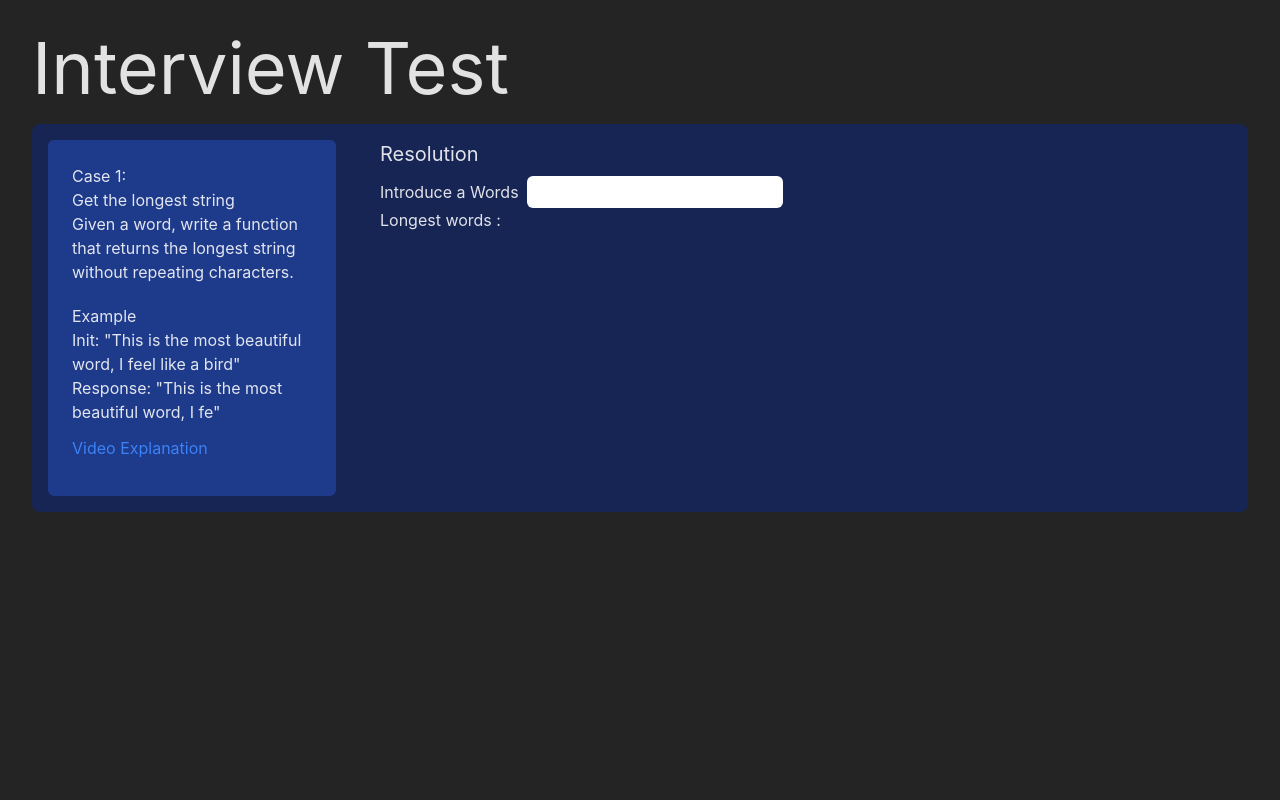
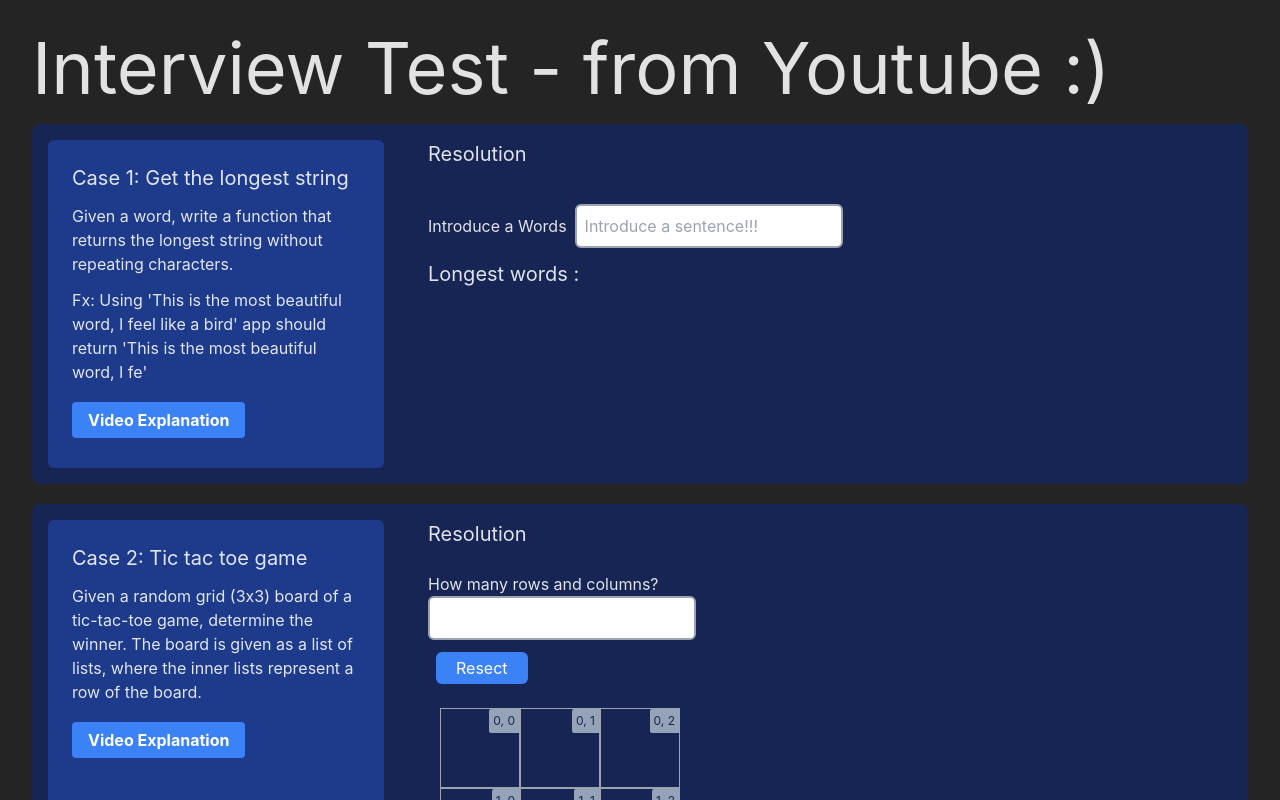
Before and after one commit to eddremonts86/youtube-code-challenges, a React (Vite) app: page / in a window 1280 px wide. Shown: the top 800 px of the page. Built offline with nearby package versions, Linux system fonts and the light colour scheme.

Commit message:
feat(app): updating readme.md, adding features to tictactoc game test

```diff
--- a/src/App.jsx
+++ b/src/App.jsx
@@ -1,10 +1,12 @@
 import "./App.css";
 import LongestWordCase from "./features/LongestWord/LongestWordCase";
+import TicTacToeCaseLayout from "./features/TicTacTocGame/TicTacToeCaseLayout";
 function App() {
   return (
     <>
-      <h1 className=" text-7xl mb-5">Interview Test </h1>
+      <h1 className=" text-7xl mb-5">Interview Test - from Youtube :) </h1>
       <LongestWordCase />
+      <TicTacToeCaseLayout />
     </>
   );
 }
--- a/src/features/LongestWord/LongestWordCase.jsx
+++ b/src/features/LongestWord/LongestWordCase.jsx
@@ -1,33 +1,20 @@
+import TestCaseLayout from "../UI/TestCaseLayout";
+import TestLayout from "../UI/TestLayout";
 import LongestWords from "./LongestWords";
-import TestLayout from "../TestLayout";
 export default function LongestWordCase() {
   return (
     <TestLayout>
-      <div className="max-w-72 bg-blue-900 p-6 rounded-md">
-        <h2>
-          Case 1: <br />
-          Get the longest string
-        </h2>
-        <p>
-          Given a word, write a function that returns the longest string without
-          repeating characters.
-        </p>
-        <p className="pt-5">Example</p>
-        <p>
-          Init: &quot;This is the most beautiful word, I feel like a bird&quot;
-        </p>
-        <p>Response: &quot;This is the most beautiful word, I fe&quot;</p>
-        <p className="my-3">
-          <a
-            href="https://www.youtube.com/watch?v=zue3lAZyAec"
-            className="text-blue-500 hover:text-blue-700"
-            target="_blank"
-          >
-            {" "}
-            Video Explanation
-          </a>
-        </p>
-      </div>
+      <TestCaseLayout
+        name={"Case 1: Get the longest string"}
+        description={
+          "Given a word, write a function that returns the longest string without repeating characters."
+        }
+        example={
+          "Fx: Using 'This is the most beautiful word, I feel like a bird' app should return 'This is the most beautiful word, I fe'"
+        }
+        url={"https://www.youtube.com/watch?v=zue3lAZyAec"}
+        urlText={"Video Explanation"}
+      />
       <div>
         <h2 className=" text-xl mb-2">Resolution</h2>
         <LongestWords />
--- a/src/features/LongestWord/LongestWords.jsx
+++ b/src/features/LongestWord/LongestWords.jsx
@@ -40,18 +40,20 @@ export default function LongestWords() {
   }, [words]);
 
   return (
-    <div className="flex-col">
+    <div className="flex-col my-6">
       <label>
-        <span className="mr-2">Introduce a Words</span>
+        <span className="mr-2 my-3">Introduce a Words</span>
         <input
-          className="rounded-md p-1 w-auto"
+          className="rounded-md p-2 w-auto border-2 border-gray-400 my-3"
           type="text"
+          placeholder="Introduce a sentence!!!"
           onChange={(e) => {
             setWords(e.target.value);
           }}
         ></input>
       </label>
-      <p> Longest words : {longestWords}</p>
+      <p className="text-xl"> Longest words :</p>
+      <p className="text-red-300"> {longestWords}</p>
     </div>
   );
 }
--- /dev/null
+++ b/src/features/TicTacTocGame/Board.jsx
@@ -0,0 +1,82 @@
+import PropTypes from "prop-types";
+import { useEffect, useState } from "react";
+export default function Board({ boardSize }) {
+  const [currentPlayer, setCurrentPlayer] = useState("X");
+  const [board, setBoard] = useState([]);
+  const [winner, setWinner] = useState(null);
+  useEffect(() => {
+    const grid = Array.from({ length: boardSize }, () =>
+      Array.from({ length: boardSize }, () => null)
+    );
+    setBoard(grid);
+  }, [boardSize]);
+
+  const winnerX = (board) => {
+    for (let i = 0; i < board.length; i++) {
+      if (board[i].every((item) => item === board[i][0] && item !== null)) {
+        return true;
+      }
+    }
+    return false;
+  };
+
+  const winnerY = () => {
+    return false;
+  };
+
+  const winnerDiagonal = () => {
+    return false;
+  };
+
+  const updatePosition = (rowIndex, colIndex) => {
+    board[rowIndex][colIndex] = currentPlayer;
+    setBoard([...board]);
+
+    const hasWinner = winnerX(board) || winnerY() || winnerDiagonal();
+    if (hasWinner) {
+      setWinner(currentPlayer);
+    }
+
+    setCurrentPlayer(currentPlayer === "X" ? "O" : "X");
+  };
+
+  return (
+    <>
+      {board.map((row, rowIndex) => (
+        <div
+          key={rowIndex}
+          className="flex"
+        >
+          {row.map((_, colIndex) => (
+            <div
+              key={colIndex}
+              className="border border-gray-400 w-20 h-20 flex justify-center items-center relative"
+              onClick={() => updatePosition(rowIndex, colIndex)}
+            >
+              <span className="absolute top-0 right-0 bg-slate-400 rounded-s-sm p-1 text-blue-950 text-xs">
+                {rowIndex}, {colIndex}
+              </span>
+              <span className="text-4xl">{board[rowIndex][colIndex]}</span>
+            </div>
+          ))}
+        </div>
+      ))}
+
+      {winner && (
+        <p className="text-3xl my-5">
+          {" "}
+          Congratulations player{" "}
+          <span className="text-red-700">{currentPlayer}</span> you won!{" "}
+        </p>
+      )}
+    </>
+  );
+}
+
+Board.propTypes = {
+  boardSize: {
+    isRequired: PropTypes.node.isRequired,
+    typeof: "number",
+    default: 3,
+  },
+};
--- /dev/null
+++ b/src/features/TicTacTocGame/TicTacToe.jsx
@@ -0,0 +1,49 @@
+import { useState } from "react";
+import Board from "./Board";
+export default function TicTacToe() {
+  const [board, setBoard] = useState(3);
+
+  return (
+    <>
+      <div className="my-6 flex-col">
+        <div>
+          <label
+            htmlFor="tic-tac-toe"
+            className="mr-2"
+          >
+            How many rows and columns?
+          </label>
+        </div>
+        <div>
+          <input
+            type="text"
+            id="tic-tac-toe"
+            name="tic-tac-toe"
+            placeholder="How is the board? 3x3"
+            className="rounded-md p-2 w-auto border-2 border-gray-400"
+            value={board}
+            onChange={(e) => {
+              setBoard(e.target.value);
+            }}
+          />
+        </div>
+
+        {board > 0 && (
+          <div className="my-3 mx-0 ">
+            <button
+              className="bg-blue-500 text-white px-5 py-1 rounded-md ml-2"
+              onClick={() => {
+                setBoard(0);
+              }}
+            >
+              Resect
+            </button>
+          </div>
+        )}
+      </div>
+      <div className="mx-3 my-5">
+        <Board boardSize={board} />
+      </div>
+    </>
+  );
+}
--- /dev/null
+++ b/src/features/TicTacTocGame/TicTacToeCaseLayout.jsx
@@ -0,0 +1,24 @@
+import TestLayout from "../UI/TestLayout";
+import TestCaseLayout from "../UI/TestCaseLayout";
+
+import TicTacToe from "./TicTacToe";
+export default function TicTacToeCaseLayout() {
+  return (
+    <TestLayout>
+      <TestCaseLayout
+        name={"Case 2: Tic tac toe game"}
+        description={
+          "Given a random grid (3x3) board of a tic-tac-toe game, determine the winner. The board is given as a list of lists, where the inner lists represent a row of the board."
+        }
+        example={""}
+        url={"https://www.youtube.com/watch?v=vweARwTPmg4"}
+        urlText={"Video Explanation"}
+      />
+
+      <div>
+        <h2 className=" text-xl mb-2">Resolution</h2>
+        <TicTacToe />
+      </div>
+    </TestLayout>
+  );
+}
--- /dev/null
+++ b/src/features/UI/TestButton.jsx
@@ -0,0 +1,19 @@
+import PropTypes from "prop-types";
+
+export default function TestButton({ url, text }) {
+  return (
+    <a
+      href={url}
+      target="_blank"
+      rel="noreferrer"
+      className="bg-blue-500 hover:bg-blue-700 text-white font-bold py-2 px-4 rounded"
+    >
+      {text}
+    </a>
+  );
+}
+
+TestButton.propTypes = {
+  url: PropTypes.string.isRequired,
+  text: PropTypes.string.isRequired,
+};
--- /dev/null
+++ b/src/features/UI/TestCaseLayout.jsx
@@ -0,0 +1,38 @@
+import PropTypes from "prop-types";
+import TextButton from "./TestButton";
+export default function TestCaseLayout({
+  name,
+  description,
+  example,
+  url,
+  urlText,
+}) {
+  return (
+    <div className="max-w-96 bg-blue-900 p-6 rounded-md">
+      <div className="max-w-72 bg-blue-900 rounded-md">
+        <div>
+          <h2 className="text-xl mb-3">{name}</h2>
+        </div>
+        <div className="mb-3">
+          <p>{description}</p>
+        </div>
+        <div className="mb-3">
+          <p>{example}</p>
+        </div>
+      </div>
+      <div className="mt-6 mb-3">
+        <TextButton
+          url={url}
+          text={urlText}
+        />
+      </div>
+    </div>
+  );
+}
+TestCaseLayout.propTypes = {
+  name: PropTypes.string.isRequired,
+  description: PropTypes.string.isRequired,
+  example: PropTypes.string.isRequired,
+  url: PropTypes.string.isRequired,
+  urlText: PropTypes.string.isRequired,
+};
--- a/src/features/TestLayout.jsx
+++ b/src/features/UI/TestLayout.jsx
@@ -2,7 +2,9 @@ import PropTypes from "prop-types";
 
 export default function TestLayout({ children }) {
   return (
-    <div className="bg-blue-950 rounded-lg p-4 flex gap-11">{children}</div>
+    <div className="bg-blue-950 rounded-lg p-4 flex gap-11 my-5">
+      {children}
+    </div>
   );
 }
 
```
Also changed, not shown: application.img.png (added), 1 other file (tests, documents, lock files or other folders).
